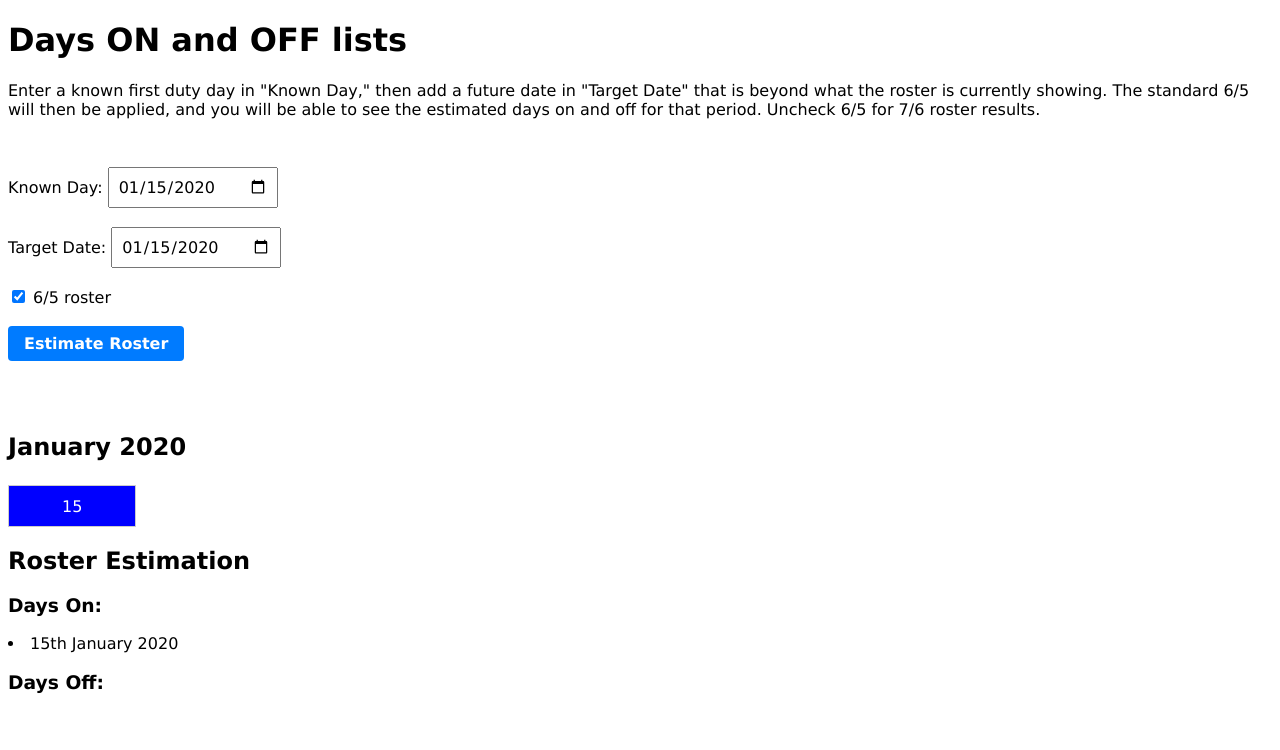
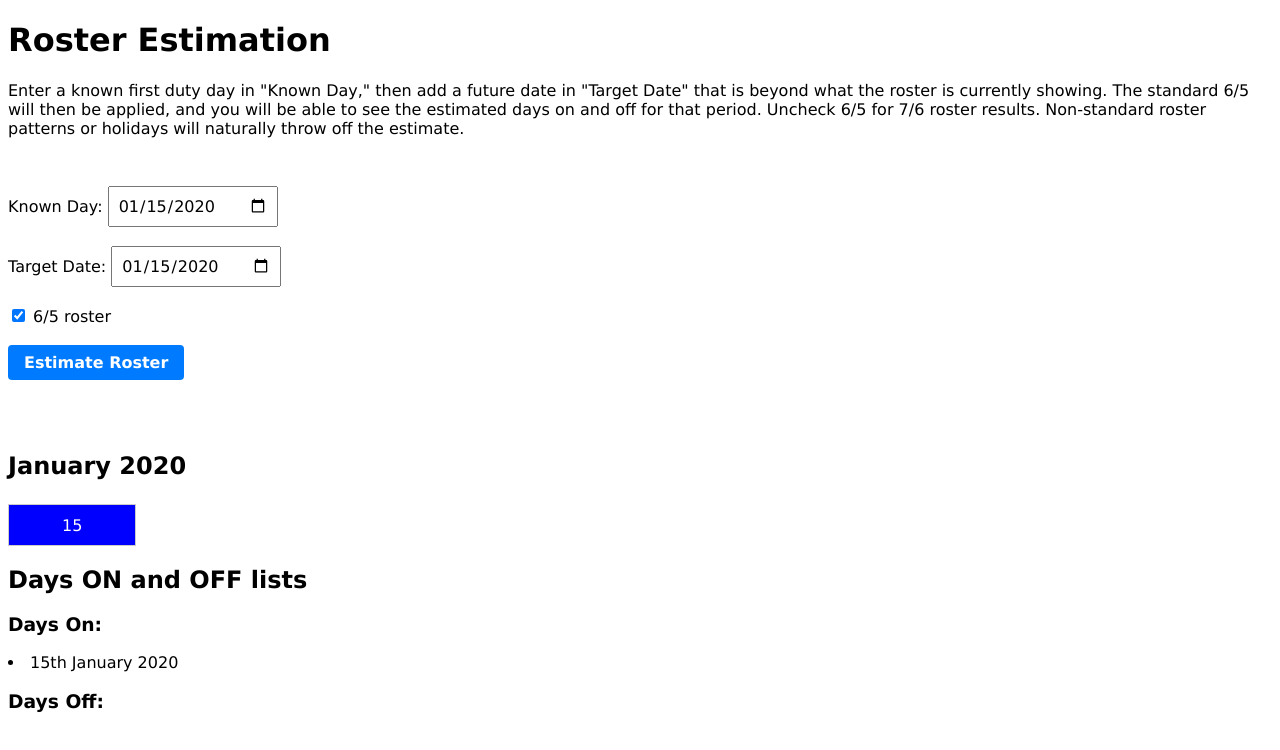
Before and after one commit to merryface/rosterEstimator, a plain HTML site: page index.html in a window 1280 px wide. Both pictures are taken after typing "2020-01-15", "2020-01-15" into the empty fields and a click on the button "Estimate Roster". Drawn offline with Linux system fonts and the light colour scheme.

Commit message:
update text

```diff
--- a/index.html
+++ b/index.html
@@ -82,8 +82,8 @@
   <script src="script.js"></script>
 </head>
 <body>
-  <h1>Days ON and OFF lists</h1>
-  <p class="instruction">Enter a known first duty day in "Known Day," then add a future date in "Target Date" that is beyond what the roster is currently showing. The standard 6/5 will then be applied, and you will be able to see the estimated days on and off for that period. Uncheck 6/5 for 7/6 roster results.</p>
+  <h1>Roster Estimation</h1>
+  <p class="instruction">Enter a known first duty day in "Known Day," then add a future date in "Target Date" that is beyond what the roster is currently showing. The standard 6/5 will then be applied, and you will be able to see the estimated days on and off for that period. Uncheck 6/5 for 7/6 roster results. Non-standard roster patterns or holidays will naturally throw off the estimate.</p>
   <form onsubmit="return false;">
     <label for="knownDay">Known Day:</label>
     <input type="date" id="knownDay" name="knownDay" required><br><br>
@@ -163,7 +163,7 @@
       }
 
       const resultElement = document.getElementById("result");
-      resultElement.innerHTML = "<h2>Roster Estimation</h2>";
+      resultElement.innerHTML = "<h2>Days ON and OFF lists</h2>";
       resultElement.innerHTML += "<h3>Days On:</h3>";
       resultElement.innerHTML += "<ul class='roster-list'>";
       result.daysOn.forEach((day) => {
```
